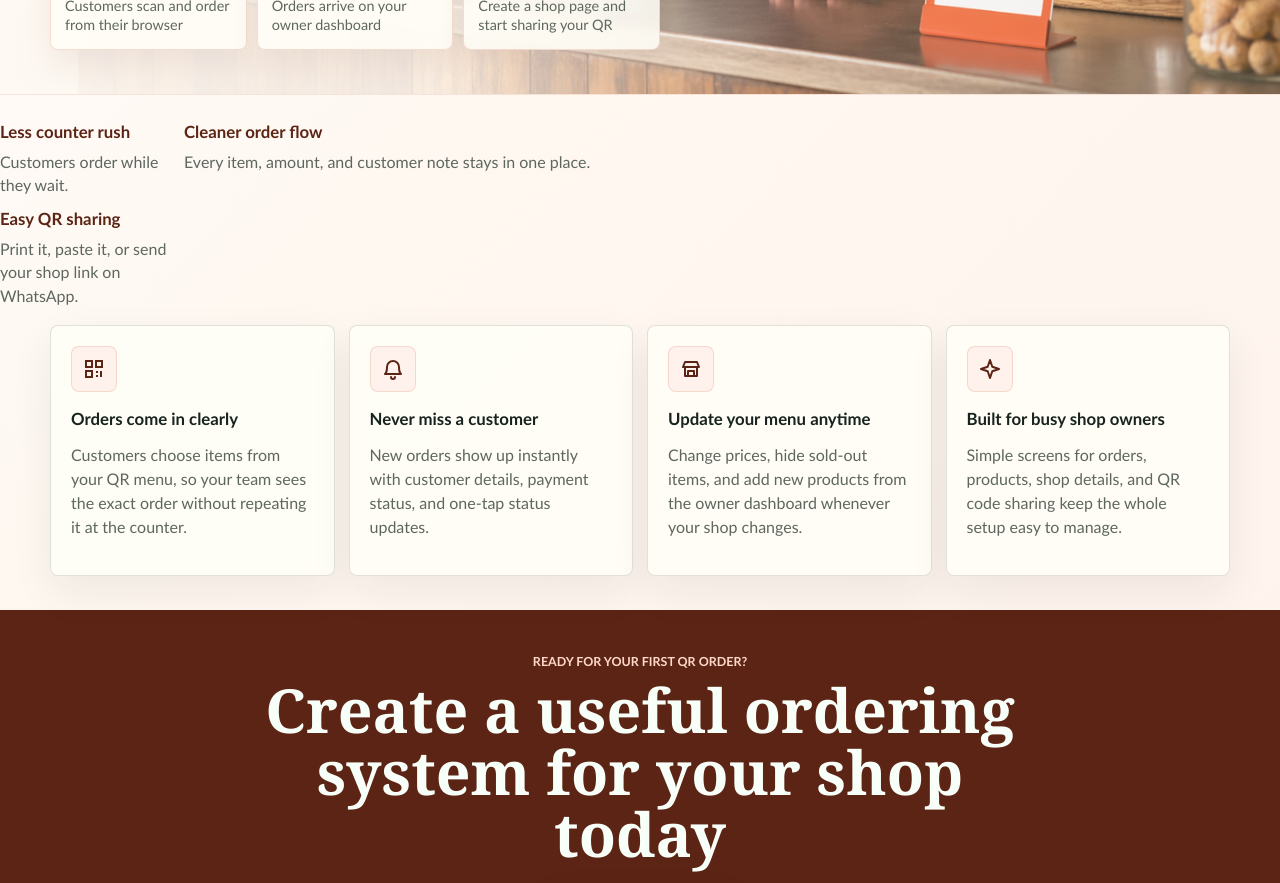
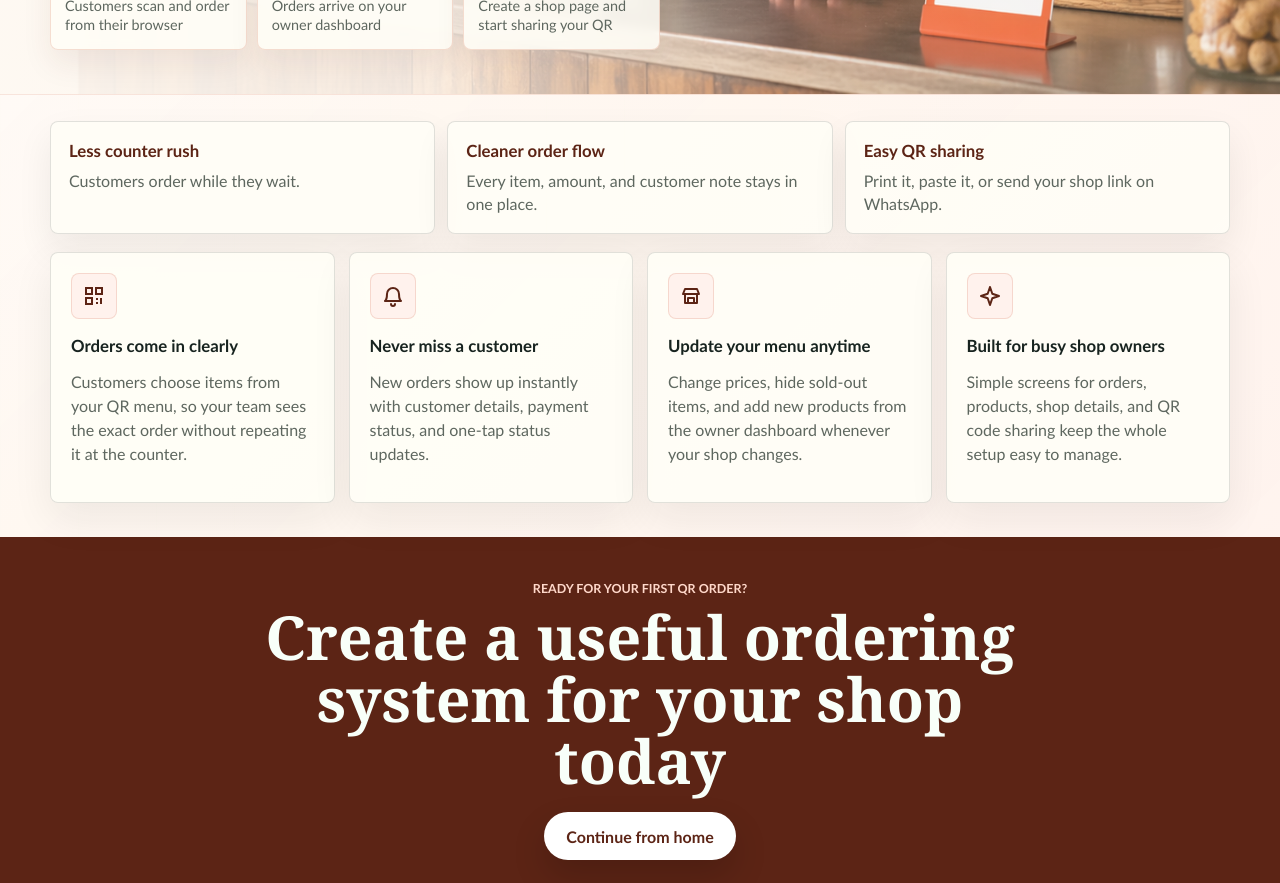
Before and after one commit to amanprofficial2006/qrMart_01, a React (Vite) app: page / in a window 1280 px wide. Shown: the part 820-1703 px from the top of the page. Built offline with nearby package versions, Linux system fonts and the light colour scheme; no server answers.

Commit message:
Fix landing utility strip layout

```diff
--- a/src/LandingPage.jsx
+++ b/src/LandingPage.jsx
@@ -374,7 +374,7 @@ function LandingPage({ startOpen = false }) {
         </div>
       </section>
 
-      <section className="owner-utility-strip" aria-label="Why shop owners use qrMart">
+      <section className="landing-utility-strip" aria-label="Why shop owners use qrMart">
         <div>
           <strong>Less counter rush</strong>
           <span>Customers order while they wait.</span>
--- a/src/styles.css
+++ b/src/styles.css
@@ -1204,7 +1204,7 @@ input[type="file"] {
 }
 
 .landing-nav,
-.owner-utility-strip,
+.landing-utility-strip,
 .landing-features {
   width: min(1180px, calc(100% - 48px));
   margin-inline: auto;
@@ -1538,7 +1538,7 @@ input[type="file"] {
   text-align: center;
 }
 
-.owner-utility-strip {
+.landing-utility-strip {
   display: grid;
   grid-template-columns: repeat(3, minmax(0, 1fr));
   gap: 12px;
@@ -1546,7 +1546,7 @@ input[type="file"] {
   margin-bottom: 18px;
 }
 
-.owner-utility-strip div {
+.landing-utility-strip div {
   min-height: 108px;
   border: 1px solid var(--landing-line);
   border-radius: 8px;
@@ -1555,18 +1555,18 @@ input[type="file"] {
   box-shadow: 0 16px 36px rgba(23, 35, 31, 0.07);
 }
 
-.owner-utility-strip strong,
-.owner-utility-strip span {
+.landing-utility-strip strong,
+.landing-utility-strip span {
   display: block;
 }
 
-.owner-utility-strip strong {
+.landing-utility-strip strong {
   margin-bottom: 8px;
   color: var(--theme-dark);
   font-size: 1.05rem;
 }
 
-.owner-utility-strip span {
+.landing-utility-strip span {
   color: var(--landing-muted);
   line-height: 1.45;
 }
@@ -2536,7 +2536,7 @@ input[type="file"] {
   .checkout-fields,
   .landing-features,
   .owner-proof,
-  .owner-utility-strip,
+  .landing-utility-strip,
   .preview-grid,
   .auth-shell,
   .auth-field-grid {
```
